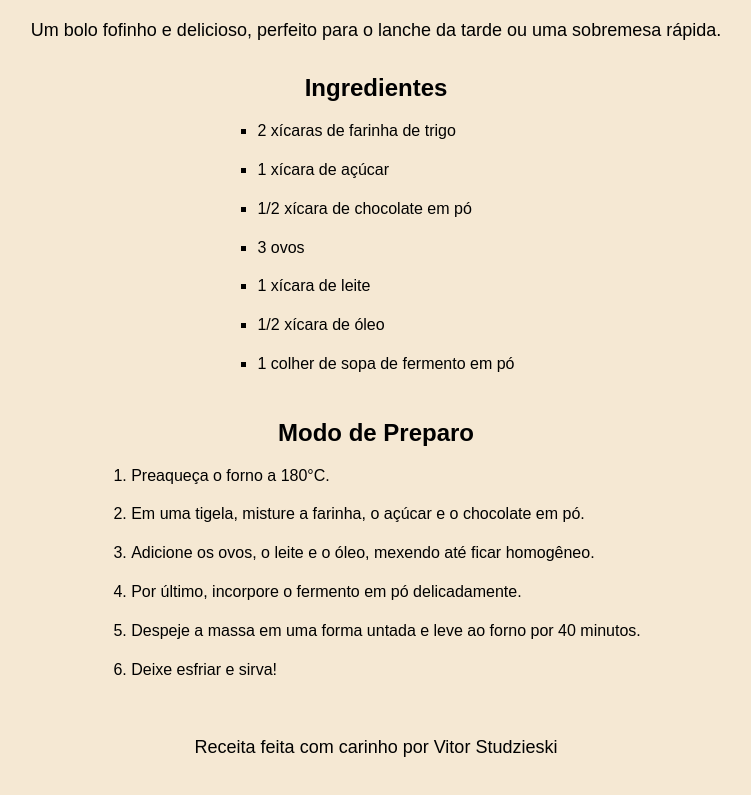
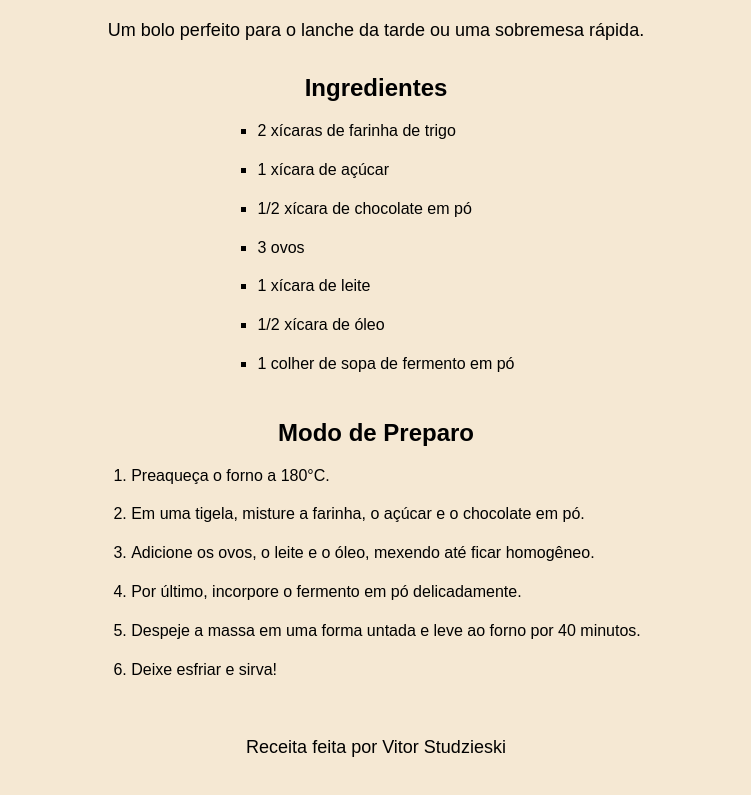
Before and after one commit to Vitor-Studzieski/Page-receita-de-bolo, a plain HTML site: page index.html in a window 1280 px wide. Shown: the part 89-884 px from the top of the page, without its empty margins (264-1015 px from the left). Drawn offline with Linux system fonts and the light colour scheme.

Commit message:
Update index.html

```diff
--- a/index.html
+++ b/index.html
@@ -8,7 +8,7 @@
 <body>
     <div class="container">
         <h1>Bolo de Chocolate Simples</h1>
-        <p>Um bolo fofinho e delicioso, perfeito para o lanche da tarde ou uma sobremesa rápida.</p>
+        <p>Um bolo perfeito para o lanche da tarde ou uma sobremesa rápida.</p>
         <h2>Ingredientes</h2>
         <ul>
             <li>2 xícaras de farinha de trigo</li>
@@ -29,7 +29,7 @@
             <li>Deixe esfriar e sirva!</li>
         </ol>
         <footer>
-            <p>Receita feita com carinho por Vitor Studzieski</p>
+            <p>Receita feita por Vitor Studzieski</p>
         </footer>
     </div>
 </body>
```
